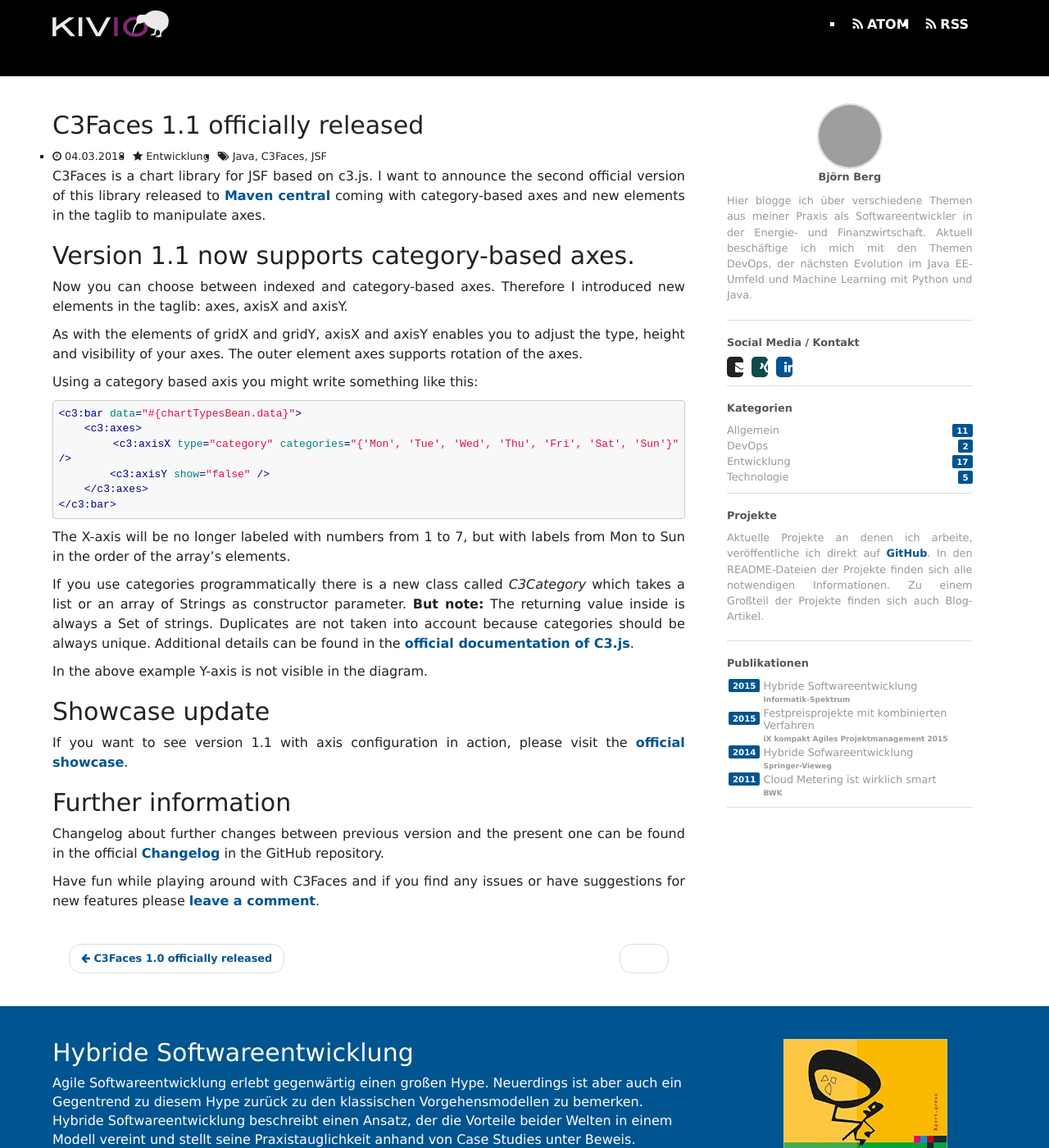
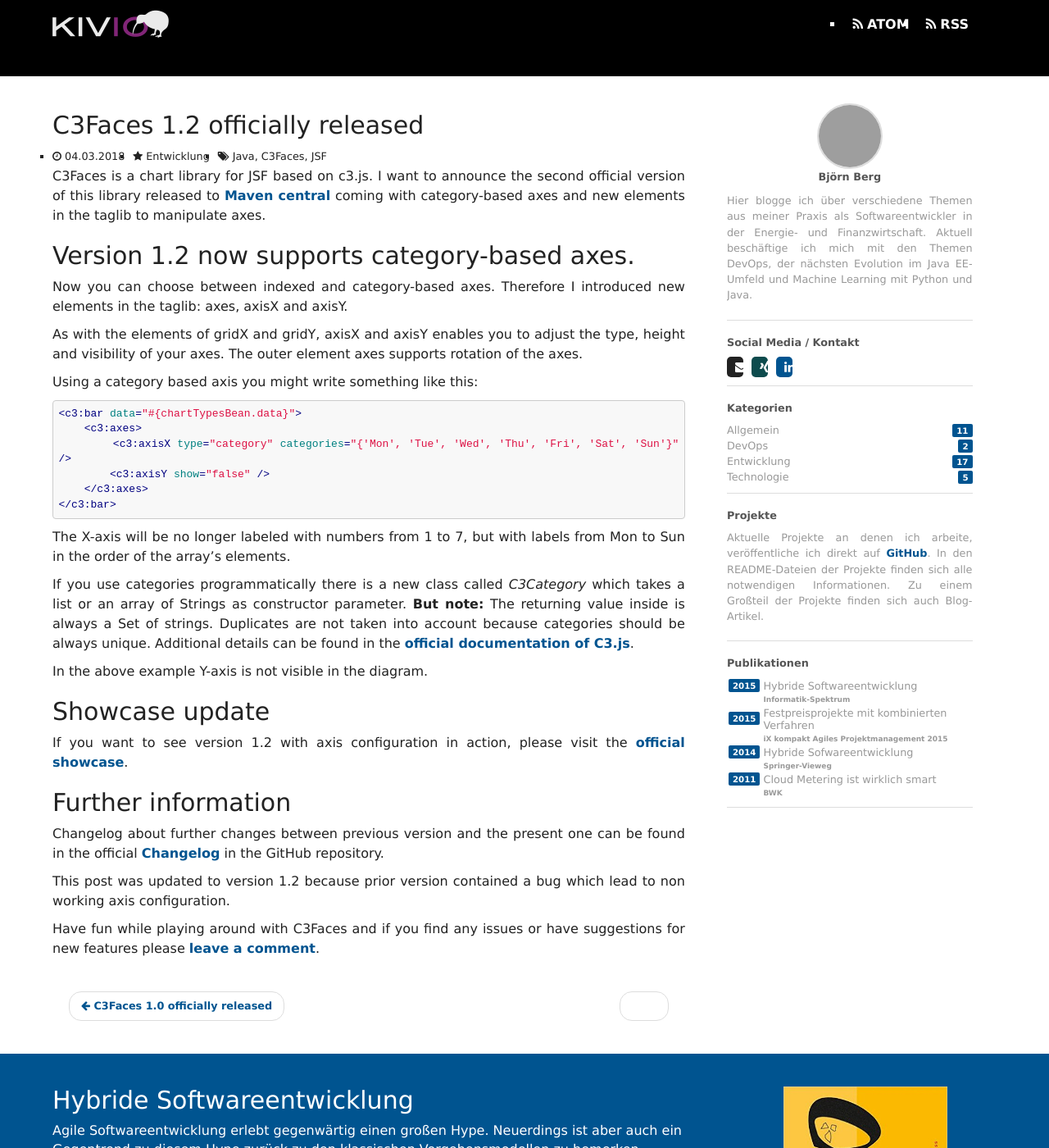
Before and after one commit to rollinhand/rollinhand.github.io, a Jekyll site: the page built from _posts/2018-03-04-c3faces-1-dot-1-officially-released.md, in a window 1280 px wide and 1400 px high. Shown: the whole window at 82% size. Built offline with Jekyll 4.4.1, drawn with Linux system fonts in a browser that asks for light colours; nearby versions of some CDN libraries; some web fonts are replaced; library files that are not in the unit come from our copies; grey boxes are pictures that could not be loaded.

Commit message:
site updated at 2018-03-04 16:44:55 UTC

```diff
--- a/_posts/2018-03-04-c3faces-1-dot-1-officially-released.md
+++ b/_posts/2018-03-04-c3faces-1-dot-1-officially-released.md
@@ -1,6 +1,6 @@
 ---
 layout: post
-title: C3Faces 1.1 officially released
+title: C3Faces 1.2 officially released
 date: 2018-03-04
 category: Entwicklung
 tags: Java C3Faces JSF
@@ -12,7 +12,7 @@
 
 <!--more-->
 
-## Version 1.1 now supports category-based axes.
+## Version 1.2 now supports category-based axes.
 Now you can choose between indexed and category-based axes. Therefore I introduced
 new elements in the taglib: axes, axisX and axisY.
 
@@ -42,7 +42,7 @@
 In the above example Y-axis is not visible in the diagram.
 
 ## Showcase update
-If you want to see version 1.1 with axis configuration in action, please visit
+If you want to see version 1.2 with axis configuration in action, please visit
 the [official showcase](http://c3faces.kivio.org).
 
 ## Further information
@@ -50,5 +50,8 @@
 can be found in the official [Changelog](https://github.com/rollinhand/c3faces/blob/master/CHANGELOG)
 in the GitHub repository.
 
+This post was updated to version 1.2 because prior version contained a bug
+which lead to non working axis configuration.
+
 Have fun while playing around with C3Faces and if you find any issues or have
 suggestions for new features please [leave a comment](https://github.com/rollinhand/c3faces/issues).
```
